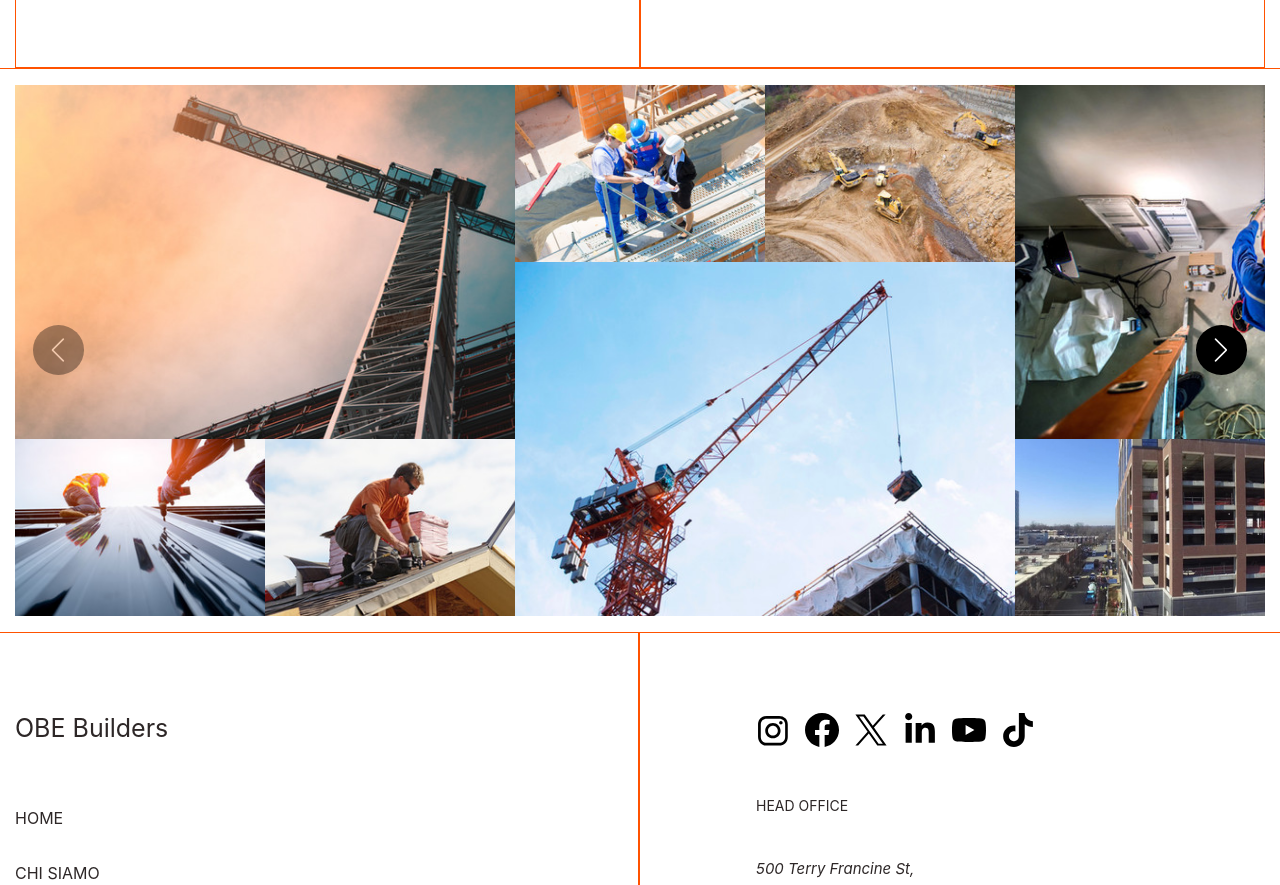
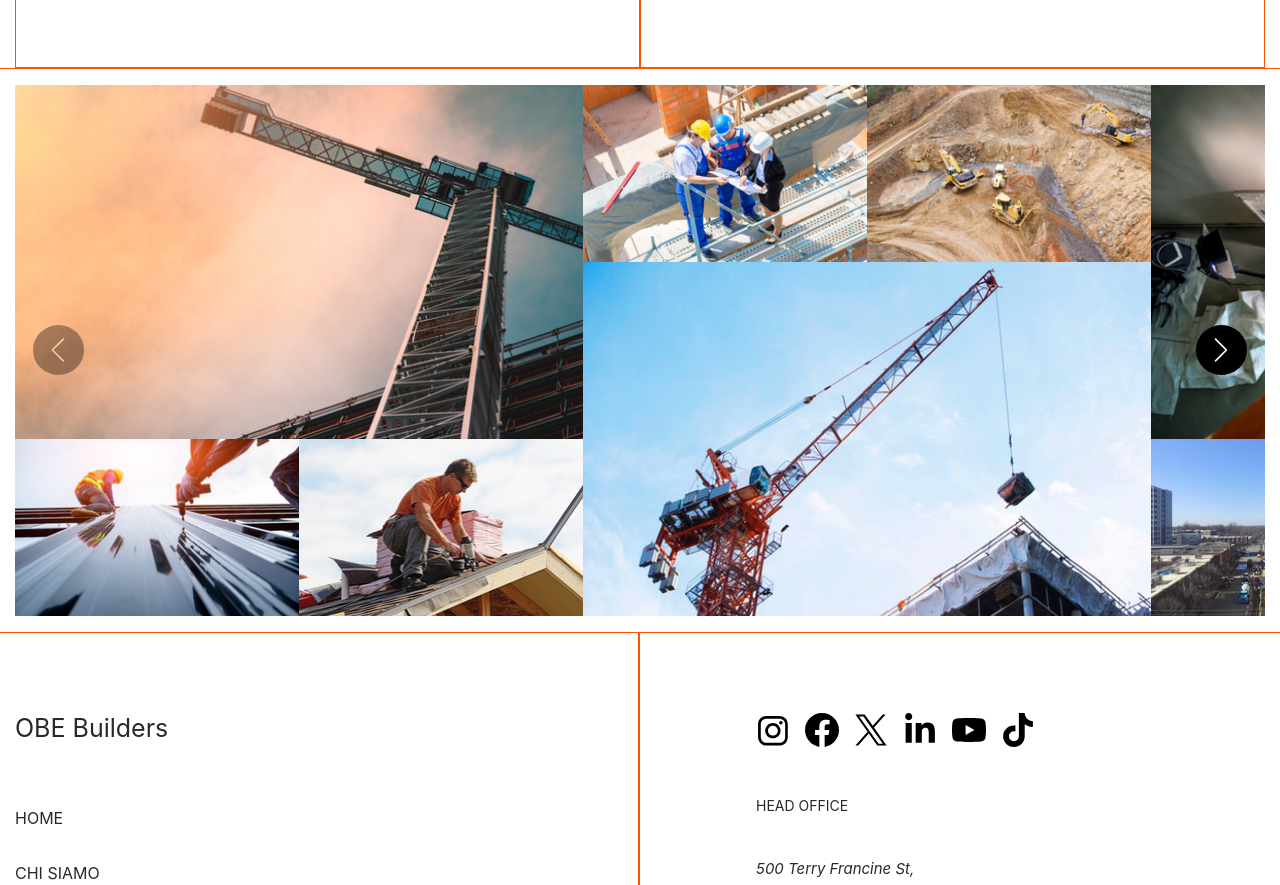
Before and after one commit to dimasalabai/opus-edile, a plain HTML site: page servici.html in a window 1280 px wide. Shown: the part 2019-2904 px from the top of the page. Drawn offline with nearby package versions, Linux system fonts and the light colour scheme.

Commit message:
add adaptive

```diff
--- a/css/servici.css
+++ b/css/servici.css
@@ -84,6 +84,21 @@
 	background: radial-gradient(#383838 70%, #1b1b1b 100%);
 }
 
+@media (max-width: 767.98px) {
+	.slide__img-wrap {
+		height: 300px;
+	}
+}
+
+@media (max-width: 424.98px) {
+	.slide__img-wrap {
+		height: 230px;
+	}
+	.slide__group .slide__img-wrap {
+		height: 150px;
+	}
+}
+
 .slide__img-wrap img {
 	width: 100%;
 	height: 100%;
--- a/js/servici.js
+++ b/js/servici.js
@@ -11,8 +11,7 @@ new Swiper(".slider-serv-cover", {
 		enable: true,
 		onlyInViewport: true,
 	},
-	// Кількість слайдів для показу
-	slidesPerView: 2.5,
+
 	// Відступи між слайдами
 	spaceBetween: 0,
 	// Безкінечний слайдер
@@ -23,8 +22,23 @@ new Swiper(".slider-serv-cover", {
 	// 	delay: 300,
 	// },
 	// Швидкість прокрутки слайдера
+
 	speed: 600,
-
+	// Кількість слайдів для показу
+	breakpoints: {
+		320: {
+			slidesPerView: 1,
+		},
+		425: {
+			slidesPerView: 1.4,
+		},
+		768: {
+			slidesPerView: 2,
+		},
+		1024: {
+			slidesPerView: 2.2,
+		},
+	},
 	/*// Зміна прозорості
 		effect: "fade",
 		fadeEffect: {
```
